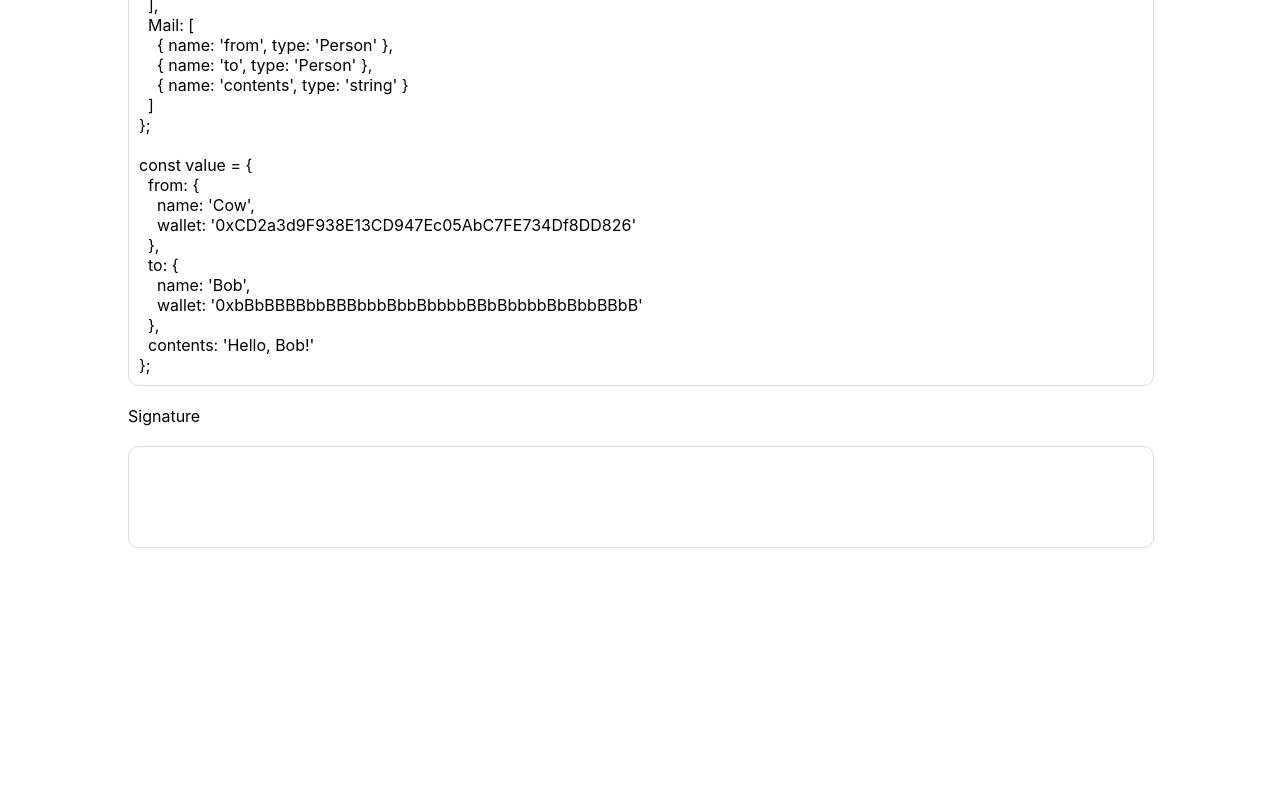
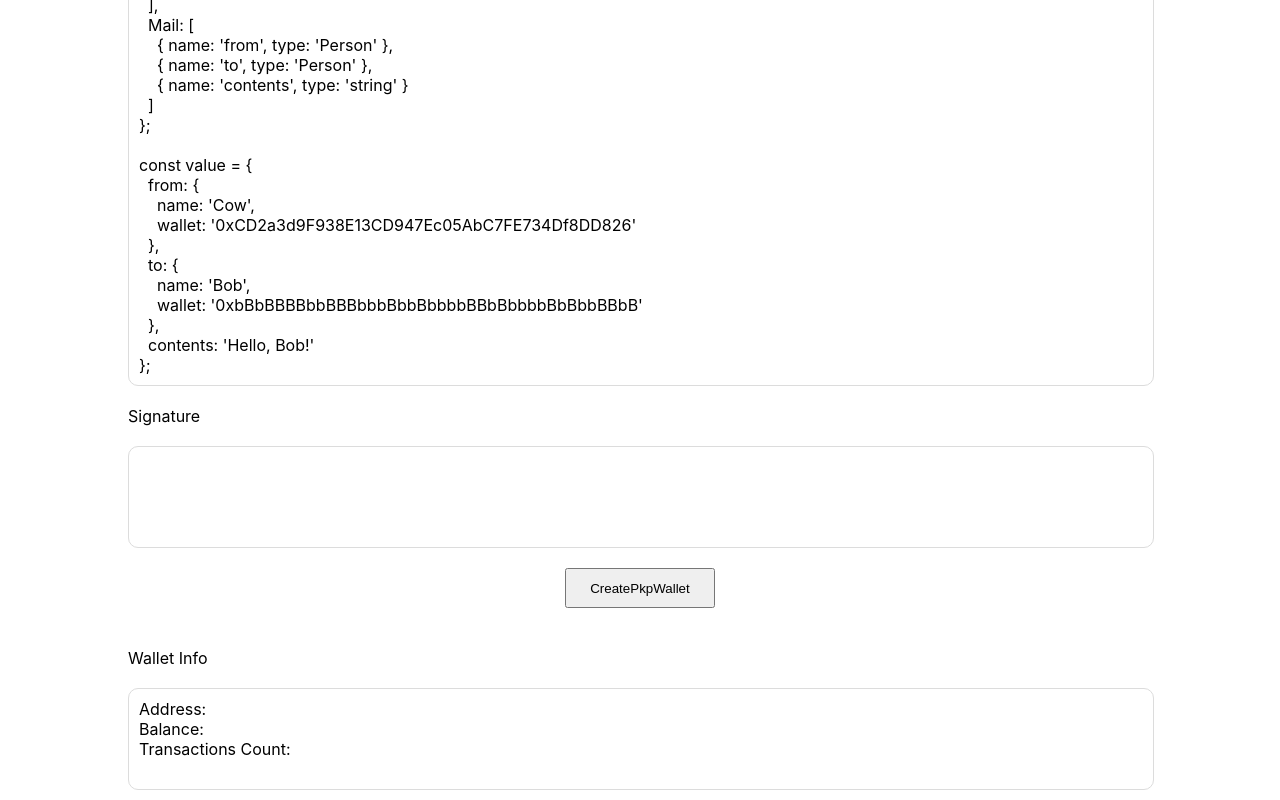
Before and after one commit to meteor-web3/pkp-wallet-demo, a React (Create React App) app: page / in a window 1280 px wide. Shown: the part 1866-2666 px from the top of the page. Before the commit the page ends 2424 px from the top, so only its background shows below. Built offline with nearby package versions, Linux system fonts and the light colour scheme; no server answers.

Commit message:
feat: create PKP wallet

```diff
--- a/config-overrides.js
+++ b/config-overrides.js
@@ -10,6 +10,14 @@ module.exports = {
 			}
 			return rule;
 		});
+
+        config.resolve.fallback = {
+            ...config.resolve.fallback,
+            "https": false,
+            "http": false,
+            "zlib": false,
+            "url": false
+        };
 		return config;
 	},
 };
--- a/package.json
+++ b/package.json
@@ -10,6 +10,7 @@
     "@lit-protocol/crypto": "^2.2.0",
     "@lit-protocol/lit-node-client": "^2.2.0",
     "@lit-protocol/lit-node-client-nodejs": "^2.2.0",
+    "@lit-protocol/pkp-ethers": "^2.2.10",
     "@lit-protocol/types": "^2.2.0",
     "@react-oauth/google": "^0.11.0",
     "@testing-library/jest-dom": "^5.16.5",
--- a/src/App.tsx
+++ b/src/App.tsx
@@ -2,7 +2,7 @@ import React, { useEffect, useRef, useState } from 'react';
 import './App.scss';
 import { GoogleLogin, GoogleOAuthProvider } from "@react-oauth/google";
 import { getLitNodeClient, getSessionSigs, mintPkp } from './services/lit';
-import { publicKeyToAddress } from './utils';
+import { publicKeyToAddress, retry } from './utils';
 import * as LitJsSdk from "@lit-protocol/lit-node-client";
 import * as LitJsSdk_accessControlConditions from "@lit-protocol/access-control-conditions";
 import * as LitJsSdk_blsSdk from "@lit-protocol/bls-sdk";
@@ -11,6 +11,8 @@ import * as LitJsSdk_types from "@lit-protocol/types";
 import { AccsDefaultParams } from '@lit-protocol/types';
 import { ethers, Transaction } from 'ethers';
 import { joinSignature, UnsignedTransaction } from 'ethers/lib/utils';
+// import { PKPWallet } from 'pkp-eth-signer';
+import {PKPEthersWallet} from '@lit-protocol/pkp-ethers';
 
 const RPC_URL = "https://rpc-mumbai.maticvigil.com/"
 const REACT_APP_RELAY_API_URL = "https://relay-server-staging.herokuapp.com"
@@ -90,6 +92,7 @@ const value = {
 `
 
 function App() {
+  const rpcProvider: ethers.providers.JsonRpcProvider = new ethers.providers.JsonRpcProvider(RPC_URL);
   const [account, setAccount] = useState("Account Address");
   const [credentialResponse, setCredentialResponse] = useState();
   const [message, setMessage] = useState<string>();
@@ -97,19 +100,64 @@ function App() {
   const [decryptMessage, setDecryptMessage] = useState<string>();
   const [encryptedSymmetricKey, setEncryptedSymmetricKey] = useState<Uint8Array>();
   const [sessionSigs, setSessionSigs] = useState<LitJsSdk_types.SessionSigsMap>();
+  const [authSig, setAuthSig] = useState<LitJsSdk_types.AuthSig>();
   const [pkpPublicKey, setPkpPublicKey] = useState<string>();
   // const [txParams, setTxParams] = useState<UnsignedTransaction>();
   const [signature, setSignature] = useState<string>();
   const [valueNew, setValueNew] = useState<string>();
   const [valueOnChain, setValueOnChain] = useState<number>();
   const [transactionHash, setTransactionHash] = useState<string>();
-  const rpcProvider: ethers.providers.JsonRpcProvider = new ethers.providers.JsonRpcProvider(RPC_URL);
+  const [pkpWalletAddress, setPkpWalletAddress] = useState<string>('');
+  const [pkpWalletBalance, setPkpWalletBalance] = useState<string>('');
+  const [pkpWalletTxCount, setPkpWalletTxCount] = useState<number | string>('');
 
   useEffect(() => {
     if (rpcProvider) {
       updateValueOnChain();
     }
   }, [rpcProvider])
+
+  const createPkpWallet = async () => {
+    const pkpPubKey = '0x044ea0dcd8c2cfbe0eb39cf6f52982f7da78c82fb6aaec8da0b390b250e97ef370edb2a423a4db802ef1660ab3ec8074b4350291810c7d778e88fda43470d7f9b7';
+    const controllerAuthSig = await LitJsSdk.checkAndSignAuthMessage({ chain: 'mumbai' });  // metamask or walletconnect
+    console.log("controllerAuthSig=", controllerAuthSig)
+    // if (authSig && pkpPublicKey) {
+      const pkpWallet = new PKPEthersWallet({
+        pkpPubKey,
+        controllerAuthSig,
+        rpc: RPC_URL,
+      });
+
+      console.log("pkpWallet=", pkpWallet)
+
+      await pkpWallet.init();
+
+      await Promise.all([
+        async function() {
+          const address = await pkpWallet.getAddress();
+          setPkpWalletAddress(address);
+        }(),
+        async function() {
+          const balance = ethers.utils.formatEther(await pkpWallet.getBalance());
+          setPkpWalletBalance(balance)
+        }(),
+        async function() {
+          const txCount = await pkpWallet.getTransactionCount();
+          setPkpWalletTxCount(txCount);
+        }()
+      ])
+
+      // const tx = {
+      //   to: "0x1cD4147AF045AdCADe6eAC4883b9310FD286d95a",
+      //   value: 0,
+      // };
+      // const signedTx = await pkpWallet.signTransaction(tx)
+      // console.log('signedTx:', signedTx);
+
+      // const signedMsg = await pkpWallet.signMessage("Secret Message.. shh!");
+      // console.log('signedMsg:', signedMsg);
+    // }
+  }
 
   const runLitAction = async (toSign: Uint8Array, sigName: string) => {
     if (sessionSigs && pkpPublicKey) {
@@ -237,19 +285,32 @@ function App() {
       console.log(`encryptedSymmetricKey=${encryptedSymmetricKey}`)
       setEncryptedSymmetricKey(encryptedSymmetricKey);
 
-      const { sessionSigs, authenticatedPkpPublicKey } = await getSessionSigs(
+
+      const authMethod = litNodeClient.generateAuthMethodForGoogleJWT(
+        (credentialResponse as any).credential
+      );
+
+      const { sessionSigs, authenticatedPkpPublicKey, litAuthSig } = await getSessionSigs(
         litNodeClient,
         encryptedSymmetricKey,
-        litNodeClient.generateAuthMethodForGoogleJWT(
-          (credentialResponse as any).credential
-        )
+        authMethod
       );
+
+      // const { sessionSigs, authenticatedPkpPublicKey } = await retry(async () => {
+      //   await getSessionSigs(
+      //     litNodeClient,
+      //     encryptedSymmetricKey,
+      //     authMethod
+      //   );
+      // })
 
       console.log("sessionSigs: ", sessionSigs);
       console.log("authenticatedPkpPublicKey: ", authenticatedPkpPublicKey);
+      console.log("authSig: ", litAuthSig);
 
       setSessionSigs(sessionSigs);
       setPkpPublicKey(authenticatedPkpPublicKey);
+      setAuthSig(litAuthSig);
 
       const pkpEthAddress = publicKeyToAddress(authenticatedPkpPublicKey);
       setAccount(pkpEthAddress);
@@ -437,6 +498,9 @@ function App() {
         <div className='textarea typed'>{SIGN_DATA}</div>
         <label className='block'>Signature</label>
         <div className='textarea'>{signature}</div>
+        <button onClick={createPkpWallet}>CreatePkpWallet</button>
+        <label className='block'>Wallet Info</label>
+        <div className='textarea typed'>{`Address: ${pkpWalletAddress}\nBalance: ${pkpWalletBalance}\nTransactions Count: ${pkpWalletTxCount}`}</div>
       </div>
     </div>
   );
--- a/src/services/lit.tsx
+++ b/src/services/lit.tsx
@@ -24,8 +24,10 @@ async function getSessionSigs(
 ): Promise<{
 	sessionSigs: LitJsSdk_types.SessionSigsMap;
 	authenticatedPkpPublicKey: string;
+	litAuthSig: LitJsSdk_types.AuthSig
 }> {
 	let authenticatedPkpPublicKey: string;
+	let litAuthSig: LitJsSdk_types.AuthSig;
 
 	// this will be fired if auth is needed. we can use this to prompt the user to sign in
 	const authNeededCallback: AuthCallback = async ({
@@ -53,6 +55,7 @@ async function getSessionSigs(
 		});
 
 		authenticatedPkpPublicKey = pkpPublicKey;
+		litAuthSig = authSig;
 
 		return authSig;
 	};
@@ -89,6 +92,7 @@ async function getSessionSigs(
 	return {
 		sessionSigs,
 		authenticatedPkpPublicKey: authenticatedPkpPublicKey!,
+		litAuthSig: litAuthSig!,
 	};
 }
 
--- a/src/utils/index.tsx
+++ b/src/utils/index.tsx
@@ -4,6 +4,22 @@ function publicKeyToAddress(publicKey: string) {
 	return ethers.utils.computeAddress(`0x${publicKey}`);
 }
 
+async function retry(func: any, maxRetries = 50) {
+    while (maxRetries > 0) {
+        try {
+            const result = await func();
+            return result;
+        } catch (error) {
+            maxRetries--;
+            console.log(`>>>>>>>>retry count: ${50 - maxRetries}`)
+            if (maxRetries === 0) {
+                throw error;
+            }
+        }
+    }
+}
+
 export {
-    publicKeyToAddress
+    publicKeyToAddress,
+    retry
 }
```
Also changed, not shown: 1 other file (tests, documents, lock files or other folders).
